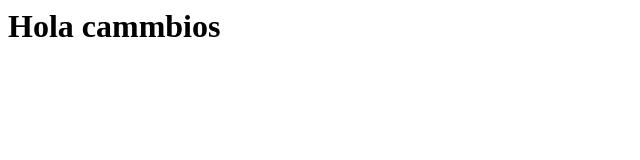
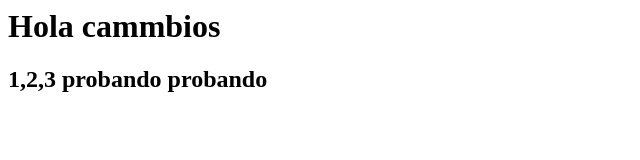
Before and after one commit to rafael-centanin/proyecto-integrador-r-a-b, a plain HTML site: page index.html in a window 1280 px wide. Shown: the whole page, without its empty margins (0-640 px from the left). Drawn offline with Linux system fonts and the light colour scheme.

Commit message:
probando

```diff
--- a/index.html
+++ b/index.html
@@ -1 +1,2 @@
 <h1>Hola cammbios</h1>
+<h2>1,2,3 probando probando</h2>
```
